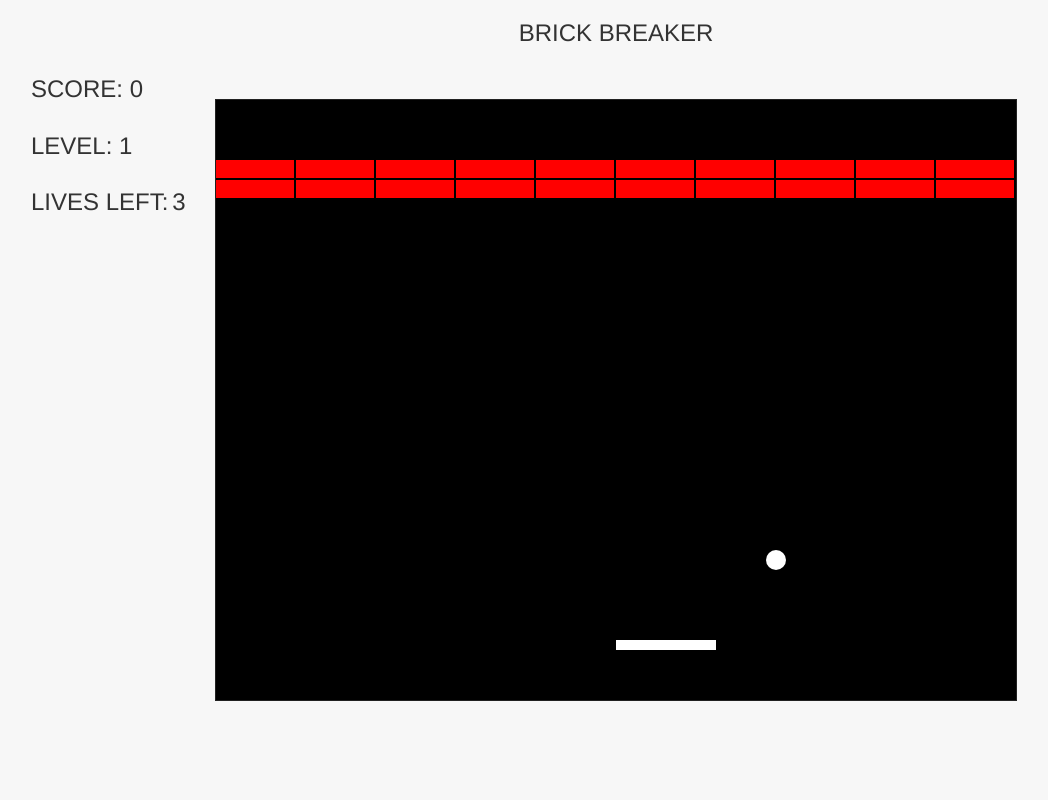
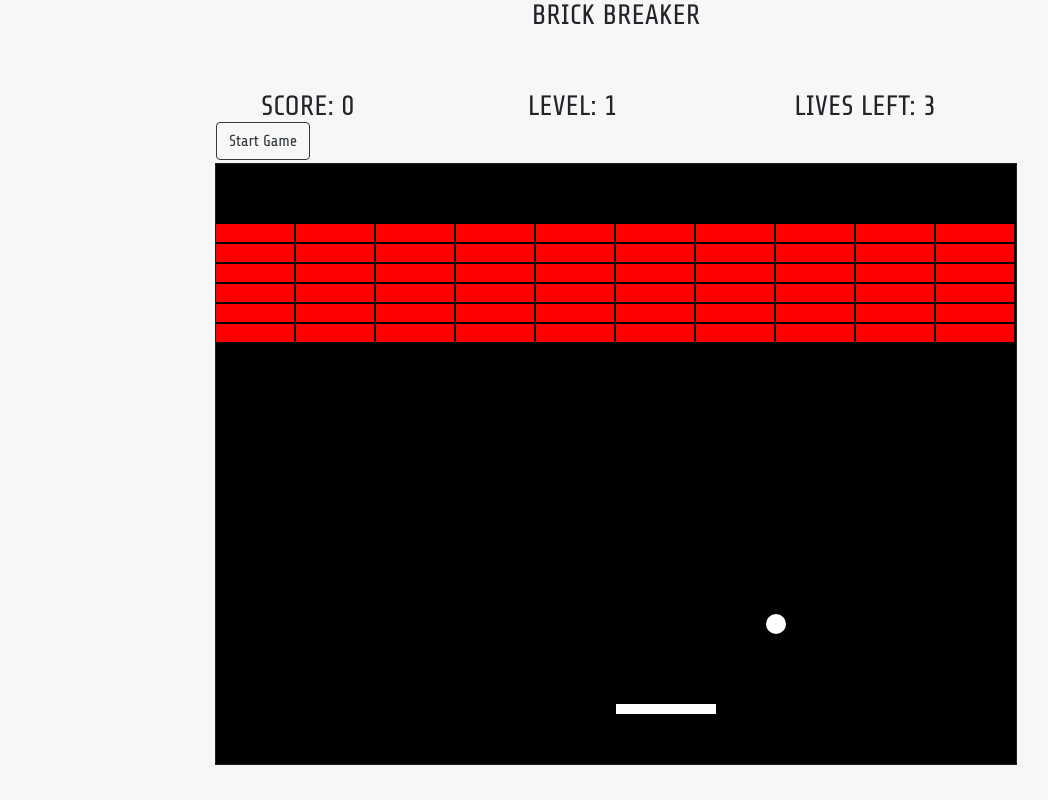
Before and after one commit to arturfil/game-project-ironhack, a website: page index.html in a window 1280 px wide. Shown: the whole page, without its empty margins (24-1072 px from the left). Drawn offline with nearby package versions, Linux system fonts and the light colour scheme.

Commit message:
added styling

```diff
--- a/css/style.css
+++ b/css/style.css
@@ -3,6 +3,7 @@ body {
   padding: 0;
   margin: 0;
   background-color: #f7f7f7;
+  font-family: 'Share Tech', sans-serif;
 }
 
 h3 {
@@ -12,12 +13,20 @@ h3 {
 
 .tags {
   margin: 0 auto;
-  border-bottom: 20px;
+  max-width: 800px;
+  margin-top: 30px;
 }
 
 .tags h3 {
   display: inline-flex;
   text-align: center;
+  margin: 0 30px;
+  margin-top: 30px;
+}
+
+.btn-layout {
+  text-align: center;
+  max-width: 800px;
 }
 
 canvas {
@@ -36,6 +45,7 @@ canvas {
   -moz-user-select: none;
   -webkit-touch-callout: none;
   -webkit-user-drag: none;
+  margin-bottom: 35px;
 }
 
 #bg-canvas {
--- a/index.html
+++ b/index.html
@@ -4,11 +4,14 @@
     <meta charset="utf-8">
     <title>Game</title>
 
+    <link href="https://fonts.googleapis.com/css?family=Share+Tech" rel="stylesheet">
+
     <link
-    href="https://maxcdn.bootstrapcdn.com/bootstrap/3.3.7/css/bootstrap.min.css"
     rel="stylesheet"
-    integrity="sha384-BVYiiSIFeK1dGmJRAkycuHAHRg32OmUcww7on3RYdg4Va+PmSTsz/K68vbdEjh4u"
+    href="https://maxcdn.bootstrapcdn.com/bootstrap/4.0.0-beta/css/bootstrap.min.css"
+    integrity="sha384-/Y6pD6FV/Vv2HJnA6t+vslU6fwYXjCFtcEpHbNJ0lyAFsXTsjBbfaDjzALeQsN6M"
     crossorigin="anonymous">
+
 
     <link rel="stylesheet" href="./css/style.css">
 
@@ -23,18 +26,19 @@
 
   <div class="container tags">
     <div class="row">
-      <div class="col-6">
+      <div class="col-4">
         <h3>Score: 0</h3>
       </div>
-      <div class="col-6">
+      <div class="col-4">
         <h3>Level: 1</h3>
       </div>
-      <div class="col-6">
-        <h3>Lives left:</h3>
-        <h3> 3</h3>
+      <div class="col-4">
+        <h3>Lives left: 3</h3>
       </div>
     </div>
   </div>
+
+
 
 <!-- setting up the canvas width an height in the html file so the images and objects don't appear pixelated -->
   <div class="container ">
@@ -43,7 +47,13 @@
     </div>
   </div>
 
-  <h3></h3>
+  <div class="container btn-layout">
+    <div class="row">
+      <div class="">
+        <button class="btn btn-outline-dark start-btn" type="button" name="button">Start Game</button>
+      </div>
+    </div>
+  </div>
 
   <script
   src="https://code.jquery.com/jquery-3.2.1.min.js"
@@ -58,6 +68,7 @@
   </script>
 
   <script type="text/javascript" src="./js/brick-destroyer.js" charset="utf-8"></script>
+  <script type="text/javascript" src="./js/jquery-funcs.js" charset="utf-8"></script>
 
   <!-- <script type="text/javascript" scr="./js/moveAll.js"></script>
   <script type="text/javascript" scr="./js/drawAll.js"></script>
--- a/js/brick-destroyer.js
+++ b/js/brick-destroyer.js
@@ -13,7 +13,7 @@ const BRICK_H = 20 ;
 const BRICK_GAP = 2;
 // const BRICK_COUNT = 8;
 const BRICK_COLS = 10;
-const BRICK_ROWS = 5;
+const BRICK_ROWS = 9;
 var brickGrid = new Array(BRICK_COLS * BRICK_ROWS); // This will keep track an array that is 2 dimensional (height and width).
 var bricksLeft = 0;
 var lifesLeft = 3;
--- /dev/null
+++ b/js/jquery-funcs.js
@@ -0,0 +1,7 @@
+$(document).ready(function(){
+
+  $(".start-btn").click(function() {
+    start();
+    $(this).remove();
+  })
+})
```
